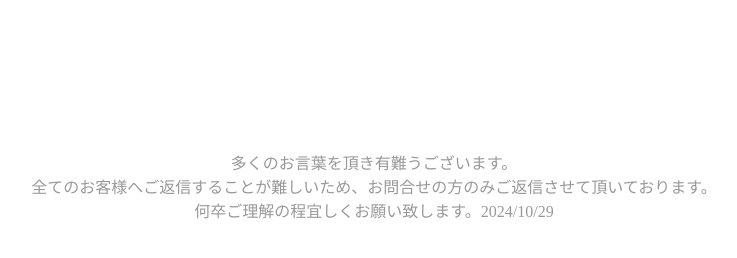
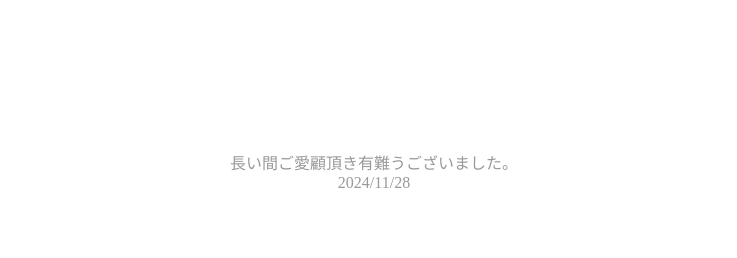
Before and after one commit to kurisuoffice/info, a plain HTML site: page index.html in a window 1280 px wide. Shown: the whole page, without its empty margins (266-1003 px from the left). Drawn offline with Linux system fonts and the light colour scheme.

Commit message:
Update index.html

```diff
--- a/index.html
+++ b/index.html
@@ -8,9 +8,7 @@
 </head>
 <body>
 <div style="margin:150px auto;text-align:center;max-width:1000px;" >
-    <p style="color:#999;">多くのお言葉を頂き有難うございます。<br>
-全てのお客様へご返信することが難しいため、お問合せの方のみご返信させて頂いております。<br>
-何卒ご理解の程宜しくお願い致します。2024/10/29</p>
+    <p style="color:#999;">長い間ご愛顧頂き有難うございました。<br>2024/11/28</p>
 </div>
 </body>
 </html>
```
